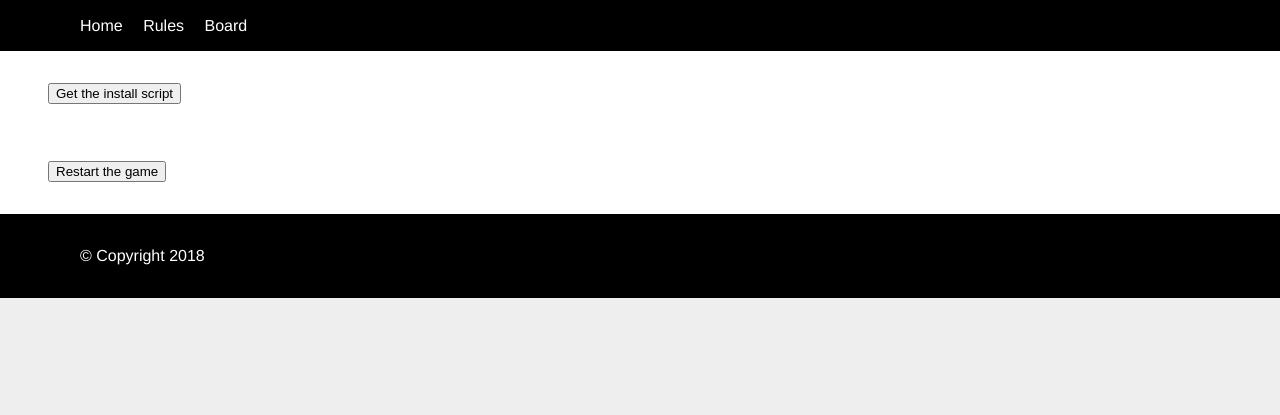
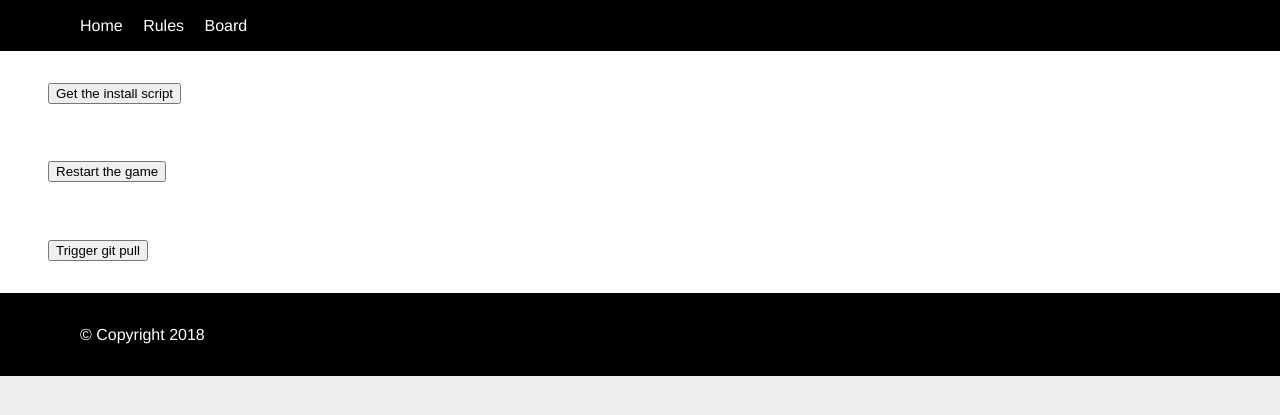
Before and after one commit to Original-heapsters/gitdrnk, a Flask app: page / in a window 1280 px wide. Shown: the part 88-503 px from the top of the page. Run offline with Flask 2, Linux system fonts and the light colour scheme.

Commit message:
Added git pull and updated the installer script

```diff
--- a/app/app.py
+++ b/app/app.py
@@ -47,6 +47,11 @@ def board():
 @app.route('/restart')
 def restart():
     open(logFile, 'w').close()
+    return render_template('index.html')
+
+@app.route('/pull')
+def pull():
+    os.system('git pull origin master')
     return render_template('index.html')
 
 
--- a/app/templates/index.html
+++ b/app/templates/index.html
@@ -6,4 +6,10 @@
 <br>
 <br>
 <a href="{{ url_for('restart') }}"><button>Restart the game</button><a/>
+<br>
+<br>
+<br>
+<br>
+<a href="{{ url_for('pull') }}"><button>Trigger git pull</button><a/>
+
 {% endblock %}
```
Also changed, not shown: 1 other file.
